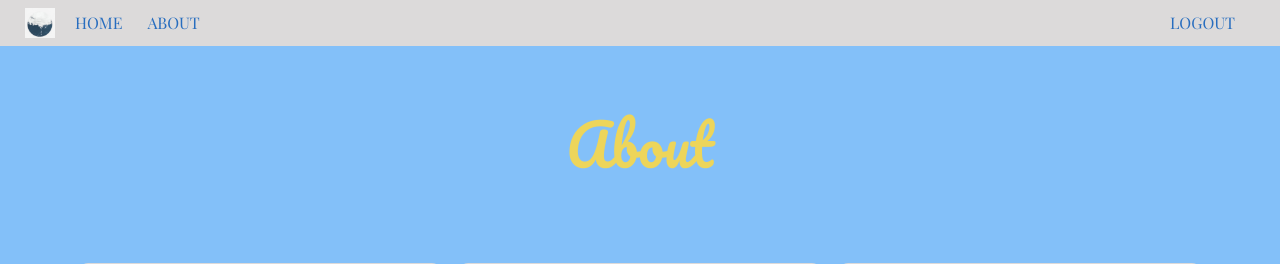
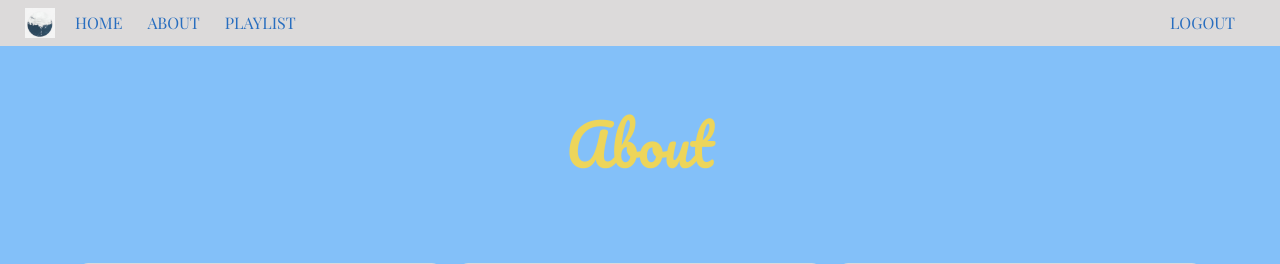
Before and after one commit to Brezita/cfg-final-project, a Flask app: page /about in a window 1280 px wide. Shown: the top 264 px of the page. Run offline with Flask 2, Linux system fonts and the light colour scheme; a user stored in the database is signed in; some libraries are stand-ins or nearby versions.

Commit message:
adding a playlist link

```diff
--- a/website/templates/layout.html
+++ b/website/templates/layout.html
@@ -34,7 +34,10 @@
         <div class="collapse navbar-collapse" id="navbarToggle">
           <div class="navbar-nav mr-auto">
             <a class="nav-item nav-link mr-4" href="{{url_for('views.home')}}">HOME</a>
-            <a class="nav-item nav-link" href="{{url_for('views.about')}}">ABOUT</a>
+            <a class="nav-item nav-link mr-4" href="{{url_for('views.about')}}">ABOUT</a>
+            {% if current_user.is_authenticated %}
+              <a class="nav-item nav-link" href="{{url_for('views.playlist_page')}}">PLAYLIST</a>
+            {% endif %}
           </div>
           <!-- Navbar Right Side -->
           <div class="navbar-nav">
```
